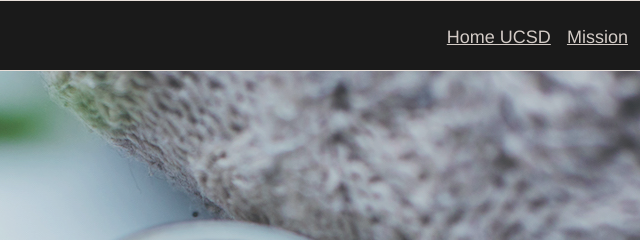
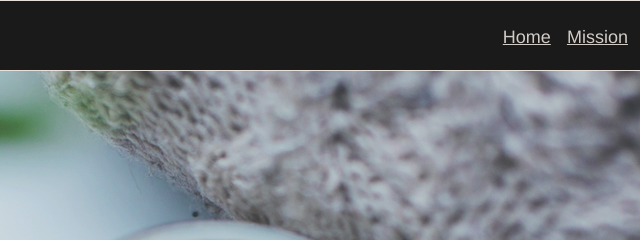
Before and after one commit to PiguKing/Tea-Cozy, a plain HTML site: page index.html in a window 1280 px wide. Shown: the top 240 px of the page, 418-1058 px from the left. Drawn offline with Linux system fonts and the light colour scheme.

Commit message:
Original State

```diff
--- a/index.html
+++ b/index.html
@@ -18,7 +18,7 @@
       <!-- main navigation -->
       <div class="main-nav">
         <nav>
-          <span><a href="index.html">Home UCSD</a><span>
+          <span><a href="index.html">Home</a><span>
           <span><a href="#row1">Mission</a></span>
           <span><a href="#row2">Featured Tea</a></span>
           <span><a href="#row3">Locations</a></span>
```
